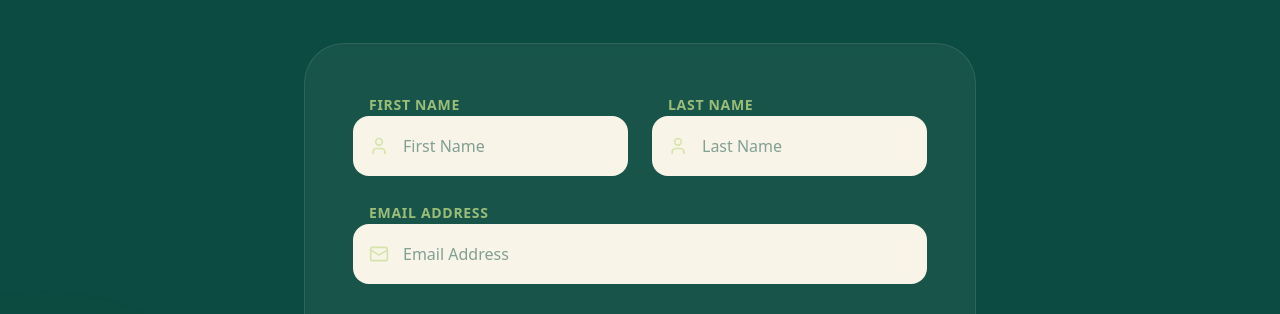
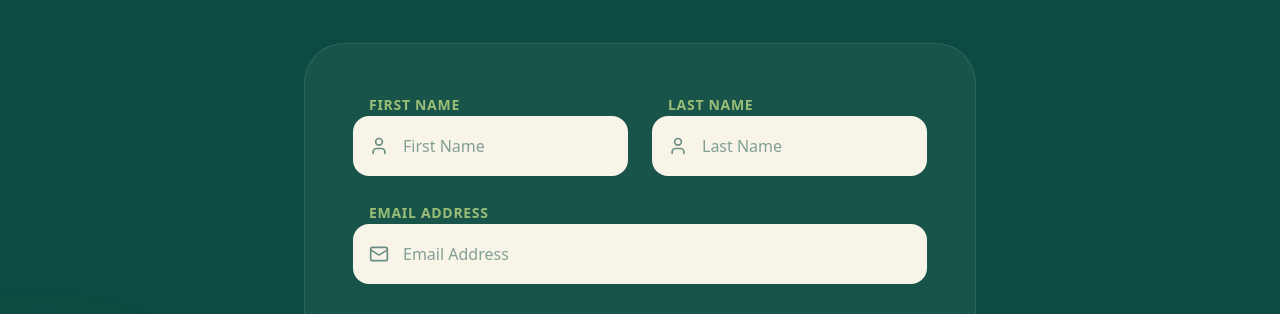
Before and after one commit to Moshood-debug/recenter, a Next.js app: page / in a window 1280 px wide. Shown: the part 3820-4134 px from the top of the page. Built offline with nearby package versions, Linux system fonts and the light colour scheme.

Commit message:
Input fixed

```diff
--- a/components/WaitingListSection.jsx
+++ b/components/WaitingListSection.jsx
@@ -59,7 +59,7 @@ const WaitingListSection = () => {
                   First Name
                 </label>
                 <div className="relative">
-                  <User className="absolute left-4 top-1/2 -translate-y-1/2 text-primary w-5 h-5 opacity-60" />
+                  <User className="absolute left-4 top-1/2 -translate-y-1/2 text-accent w-5 h-5 opacity-60" />
                   <input
                     type="text"
                     name="firstName"
@@ -77,7 +77,7 @@ const WaitingListSection = () => {
                   Last Name
                 </label>
                 <div className="relative">
-                  <User className="absolute left-4 top-1/2 -translate-y-1/2 text-primary w-5 h-5 opacity-60" />
+                  <User className="absolute left-4 top-1/2 -translate-y-1/2 text-accent w-5 h-5 opacity-60" />
                   <input
                     type="text"
                     name="lastName"
@@ -91,12 +91,12 @@ const WaitingListSection = () => {
               </div>
 
               {/* Email */}
-              <div className="space-y-2 col-span-2">
+              <div className="space-y-2 col-span-1 sm:col-span-2">
                 <label className="font-sans text-sm font-semibold text-primary/80 ml-4 uppercase tracking-wider">
                   Email Address
                 </label>
                 <div className="relative">
-                  <Mail className="absolute left-4 top-1/2 -translate-y-1/2 text-primary w-5 h-5 opacity-60" />
+                  <Mail className="absolute left-4 top-1/2 -translate-y-1/2 text-accent w-5 h-5 opacity-60" />
                   <input
                     type="email"
                     name="email"
```
